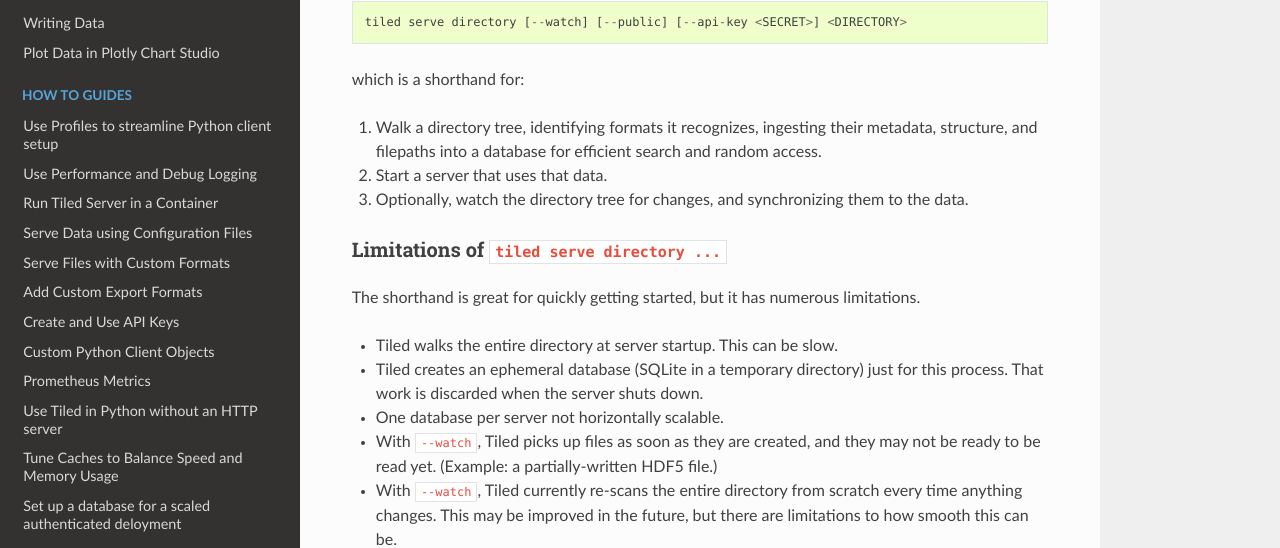
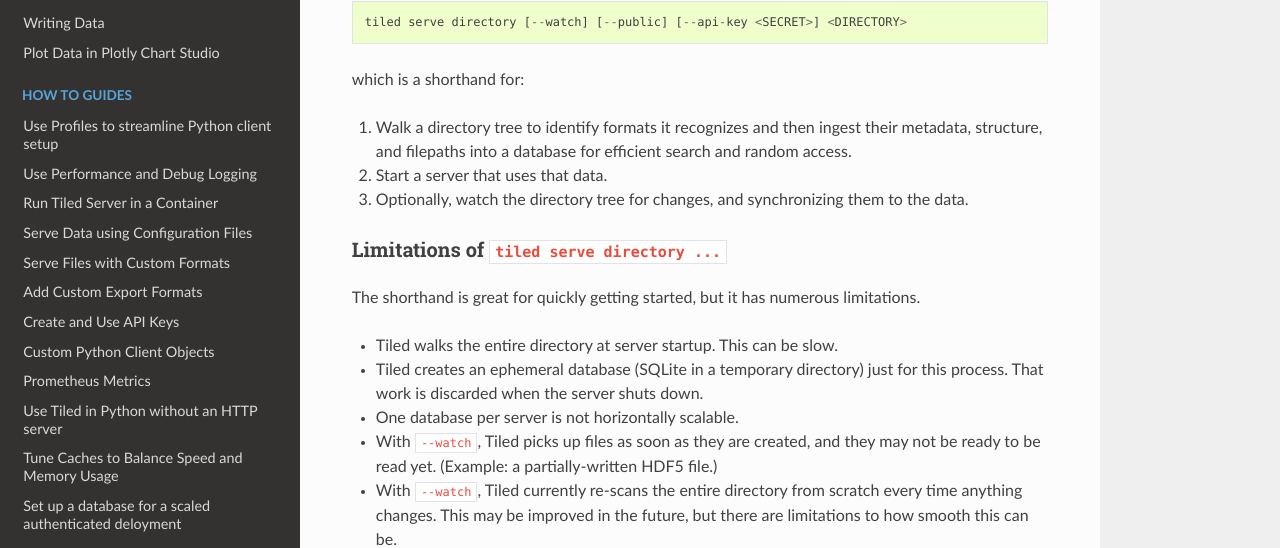
Before and after one commit to bluesky/tiled, a Sphinx documentation site: the page built from docs/source/how-to/register.md, in a window 1280 px wide and 900 px high. Shown: the part 336-884 px from the top of the window. Built offline with Sphinx 7.4.7 and the Read the Docs theme 2.0.0, drawn with Linux system fonts in a browser that asks for light colours; pages that are not in the unit, such as notebooks, are missing from menus; the version number could not be read and is left out.

Commit message:
copyedits
Co-authored-by: Padraic Shafer <76011594+padraic-shafer@users.noreply.github.com>

```diff
--- a/docs/source/how-to/register.md
+++ b/docs/source/how-to/register.md
@@ -13,7 +13,7 @@
 
 which is a shorthand for:
 
-1. Walk a directory tree, identifying formats it recognizes, ingesting their
+1. Walk a directory tree to identify formats it recognizes and then ingest their
    metadata, structure, and filepaths into a database for efficient search and
    random access.
 2. Start a server that uses that data.
@@ -28,7 +28,7 @@
 - Tiled walks the entire directory at server startup. This can be slow.
 - Tiled creates an ephemeral database (SQLite in a temporary directory)
   just for this process. That work is discarded when the server shuts down.
-- One database per server not horizontally scalable.
+- One database per server is not horizontally scalable.
 - With `--watch`, Tiled picks up files as soon as they are created, and
   they may not be ready to be read yet. (Example: a partially-written HDF5
   file.)
```
